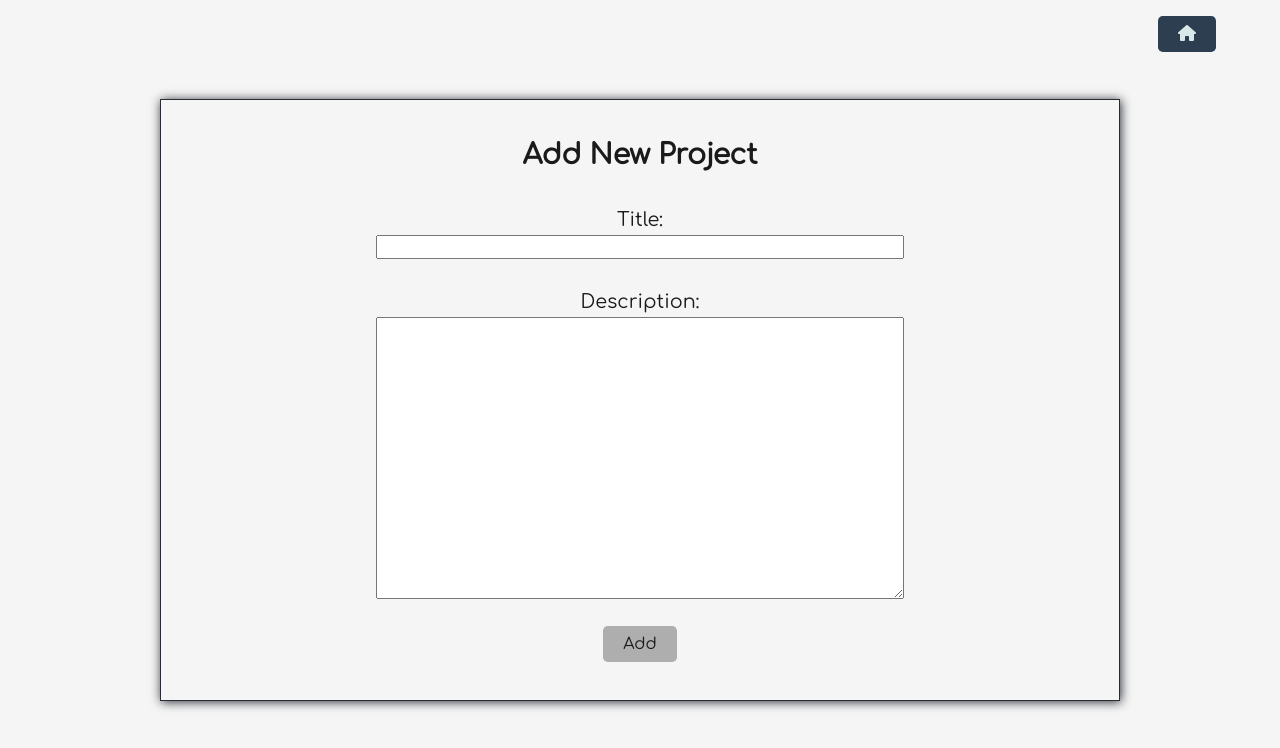
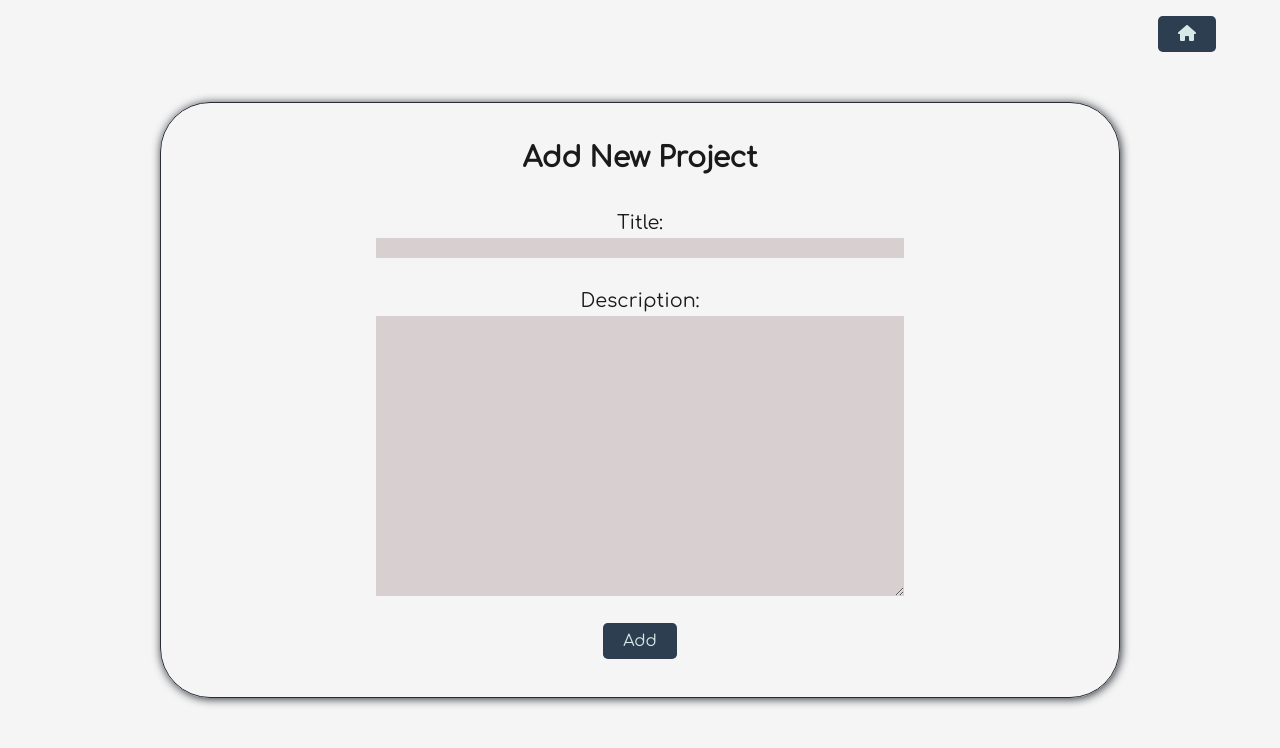
Before and after one commit to codeygallup/onTask, a React (Create React App) app in the folder client/: page /project in a window 1280 px wide. Shown: the top 748 px of the page. Built offline with nearby package versions, Linux system fonts and the light colour scheme.

Commit message:
formatting

```diff
--- a/client/src/App.css
+++ b/client/src/App.css
@@ -66,6 +66,7 @@
   width: 75%;
   padding: 3%;
   box-shadow: 1px 1px 10px #282c34;
+  border-radius: 50px;
 }
 
 .project-card {
@@ -77,6 +78,8 @@
   width: 60%;
   height: 80%;
   margin-bottom: 2.5%;
+  background-color: hsl(0, 9%, 83%);
+  border: none;
 }
 
 .login {
@@ -133,7 +136,6 @@
 }
 
 .task-grid button {
-  /* margin: 0 30%; */
   margin-left: 50%;
 }
 
--- a/client/src/pages/Project.js
+++ b/client/src/pages/Project.js
@@ -65,7 +65,7 @@ const Project = () => {
           rows="15"
         />
         <br />
-        <button type="submit" className="btn">
+        <button type="submit" className="btn btn-primary">
           Add
         </button>
       </form>
--- a/client/src/pages/ProjectPage.js
+++ b/client/src/pages/ProjectPage.js
@@ -50,6 +50,7 @@ function ProjectPage() {
     setTask({
       taskText: "",
       complete: false,
+      taskProject: id
     });
   };
 
```
